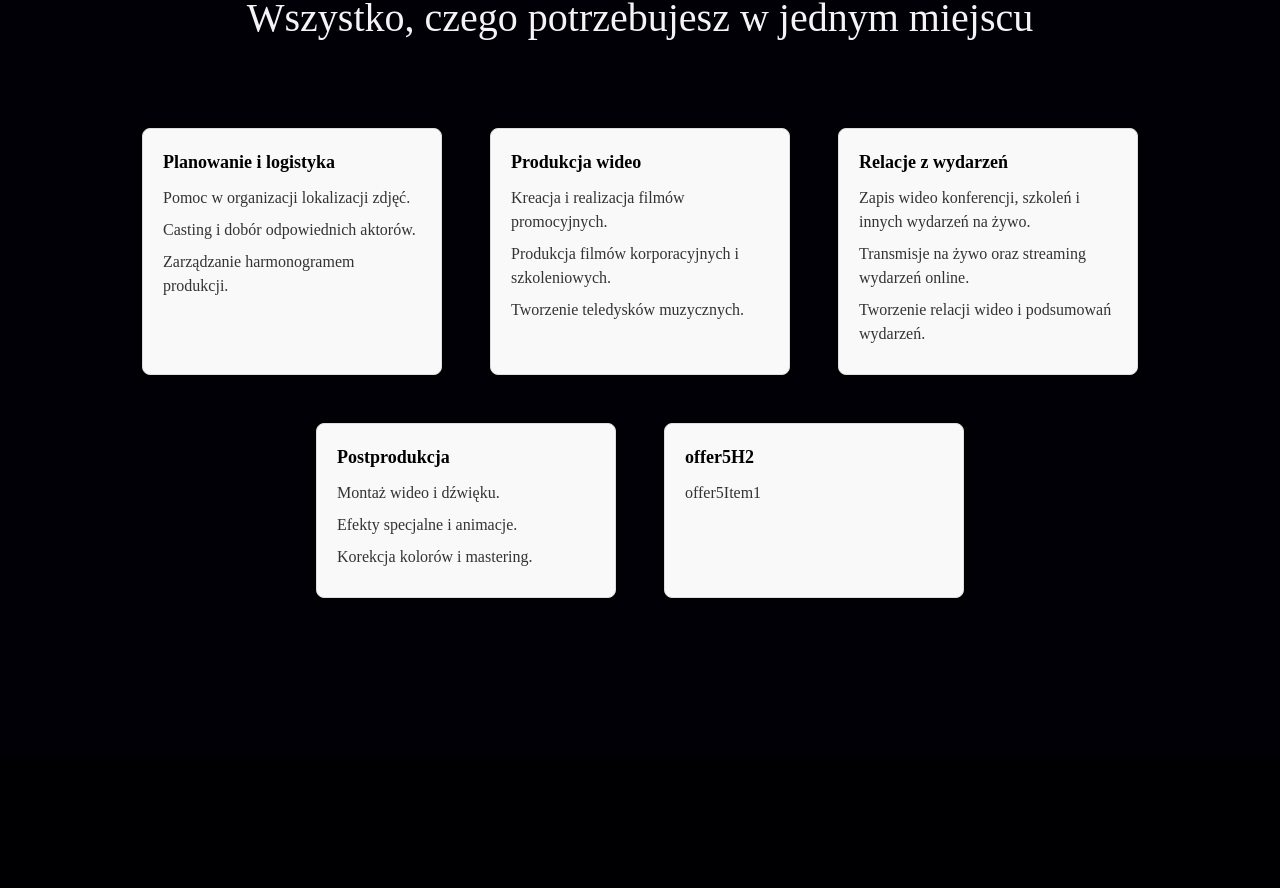
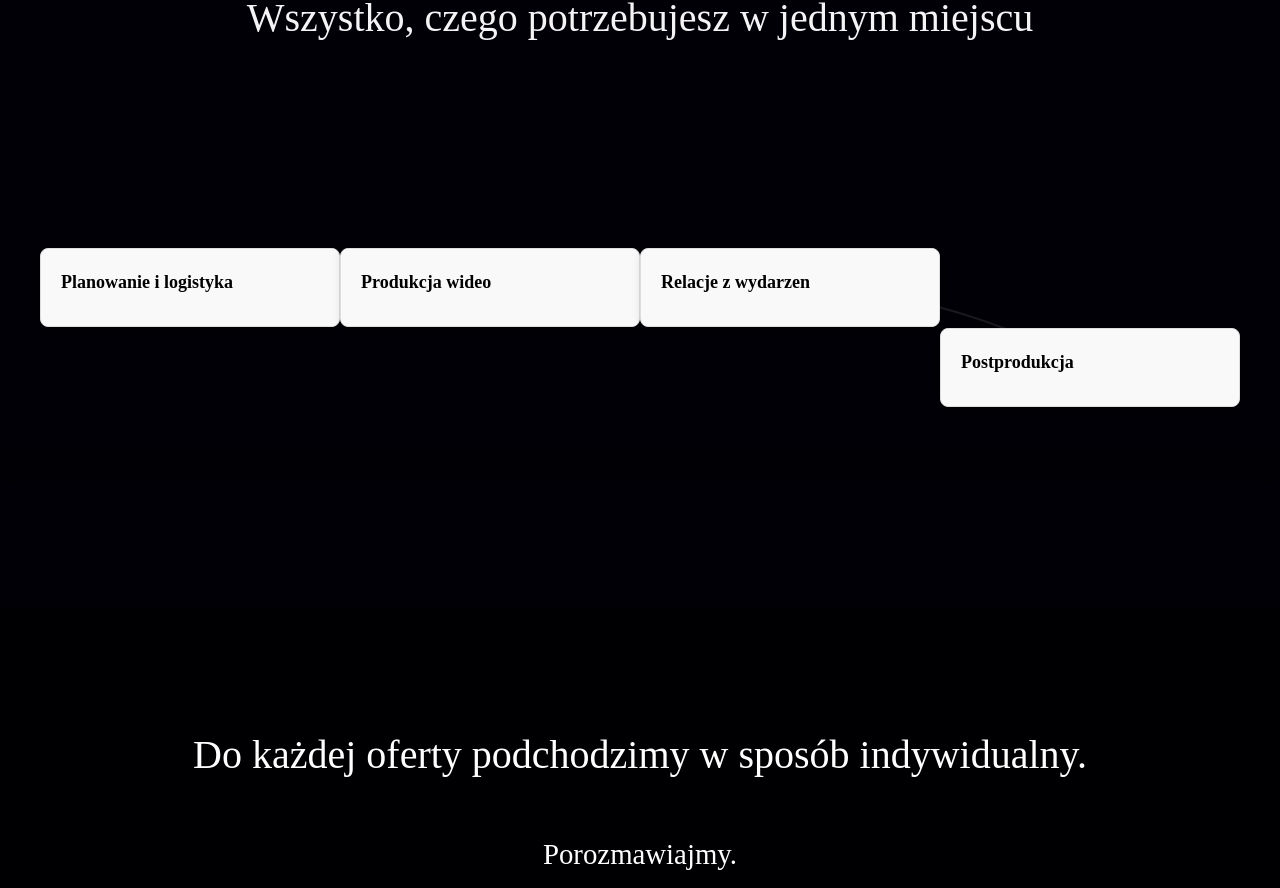
Before and after one commit to kkplak/FAMA, a React (Create React App) app: page /1/home in a window 1280 px wide. Shown: the part 1792-2680 px from the top of the page. Built offline with nearby package versions, Linux system fonts and the light colour scheme; a web font is replaced by a local one.

Commit message:
added beam to offers

```diff
--- a/src/App.css
+++ b/src/App.css
@@ -407,3 +407,7 @@ h1 {
 .navigation {
   background-color: red;
 }
+
+.card-4 {
+  margin-top: 10rem;
+}
--- a/src/components/AnimatedBeam/AnimatedBeam.tsx
+++ b/src/components/AnimatedBeam/AnimatedBeam.tsx
@@ -2,7 +2,6 @@
 
 import { RefObject, useEffect, useId, useState } from "react";
 import { motion } from "framer-motion";
-
 import { cn } from "../../../src/lib/utils";
 
 export interface AnimatedBeamProps {
--- /dev/null
+++ b/src/components/AnimatedBeam/BeamTest.tsx
@@ -0,0 +1,82 @@
+"use client";
+
+import React, { forwardRef, useRef } from "react";
+
+import { cn } from "../../../src/lib/utils";
+import { AnimatedBeam } from "./AnimatedBeam";
+
+const Circle = forwardRef<
+  HTMLDivElement,
+  { className?: string; children?: React.ReactNode }
+>(({ className, children }, ref) => {
+  return (
+    <div
+      ref={ref}
+      className={cn(
+        "z-10 flex size-12 items-center justify-center rounded-full border-2 bg-white p-3 shadow-[0_0_20px_-12px_rgba(0,0,0,0.8)]",
+        className
+      )}
+    >
+      {children}
+    </div>
+  );
+});
+
+Circle.displayName = "Circle";
+
+export function AnimatedBeamDemo() {
+  const containerRef = useRef<HTMLDivElement>(null);
+  const div1Ref = useRef<HTMLDivElement>(null);
+  const div2Ref = useRef<HTMLDivElement>(null);
+  const div3Ref = useRef<HTMLDivElement>(null);
+  const div4Ref = useRef<HTMLDivElement>(null);
+  const div5Ref = useRef<HTMLDivElement>(null);
+
+  return (
+    <div
+      className="relative flex w-full  items-center justify-center   bg-background p-10 md:shadow-xl"
+      ref={containerRef}
+    >
+      {/* Container for the four Circles */}
+      <div className="flex z-10 flex-row justify-between items-center w-full h-full">
+        <div className="offer-card card-1" ref={div1Ref}>
+          <h2 className="offer-title">Planowanie i logistyka</h2>
+          <ul className="offer-list"></ul>
+        </div>
+
+        <div className="offer-card card-2" ref={div2Ref}>
+          <h2 className="offer-title">Produkcja wideo</h2>
+          <ul className="offer-list"></ul>
+        </div>
+        <div className="offer-card card-3" ref={div3Ref}>
+          <h2 className="offer-title">Relacje z wydarzen</h2>
+          <ul className="offer-list"></ul>
+        </div>
+        <div className="offer-card card-4" ref={div4Ref}>
+          <h2 className="offer-title">Postprodukcja</h2>
+          <ul className="offer-list"></ul>
+        </div>
+      </div>
+
+      {/* Beams connecting the Circles */}
+      <AnimatedBeam
+        duration={8}
+        containerRef={containerRef}
+        fromRef={div1Ref}
+        toRef={div2Ref}
+      />
+      <AnimatedBeam
+        duration={8}
+        containerRef={containerRef}
+        fromRef={div2Ref}
+        toRef={div3Ref}
+      />
+      <AnimatedBeam
+        duration={8}
+        containerRef={containerRef}
+        fromRef={div3Ref}
+        toRef={div4Ref}
+      />
+    </div>
+  );
+}
--- a/src/components/Offert/Offert.js
+++ b/src/components/Offert/Offert.js
@@ -49,16 +49,7 @@ const Offert = ({ offersData }) => {
         </ul>
       </div>
 
-      <div className="offer-card" ref={(el) => (offersRefs.current[4] = el)}>
-        <h2 className="offer-title">{offersData[4].title}</h2>
-        <ul className="offer-list">
-          {offersData[4].items.map((item, idx) => (
-            <li key={idx} className="offer-item">
-              {item}
-            </li>
-          ))}
-        </ul>
-      </div>
+
     </div>
   );
 };
--- a/src/pages/Home.tsx
+++ b/src/pages/Home.tsx
@@ -6,6 +6,8 @@ import Sticky from "../components/Sticky/Sticky";
 import GradualSpacing from "../components/GradualSpacing/GradualSpacing";
 import { useTheme } from "next-themes";
 import Offert from "../components/Offert/Offert";
+import { AnimatedBeamDemo } from "../components/AnimatedBeam/BeamTest";
+import { AnimatedBeam } from "../components/AnimatedBeam/AnimatedBeam";
 
 const Home: React.FC = () => {
   const { t, i18n } = useTranslation();
@@ -41,10 +43,6 @@ const Home: React.FC = () => {
     {
       title: t("offer4H2"),
       items: [t("offer4Item1"), t("offer4Item2"), t("offer4Item3")],
-    },
-    {
-      title: t("offer5H2"),
-      items: [t("offer5Item1")],
     },
   ];
 
@@ -254,7 +252,8 @@ const Home: React.FC = () => {
           className={`button-box-container ${!loading ? "visible" : ""}`}
         >
           <h1 className="insurances-header">{t("offerH1")}</h1>
-          <Offert offersData={offersData} />
+          <AnimatedBeamDemo />
+          {/* <Offert offersData={offersData} /> */}
         </div>
       </div>
 
```
Also changed, not shown: 1 other file (tests, documents, lock files or other folders).
